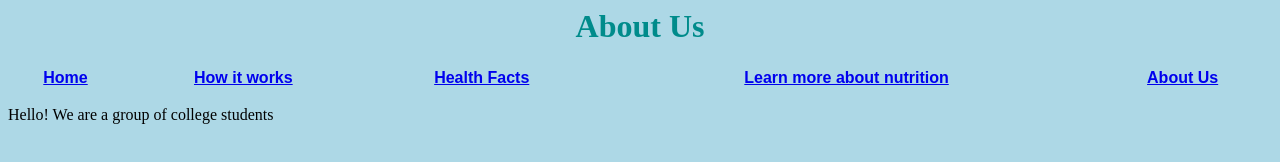
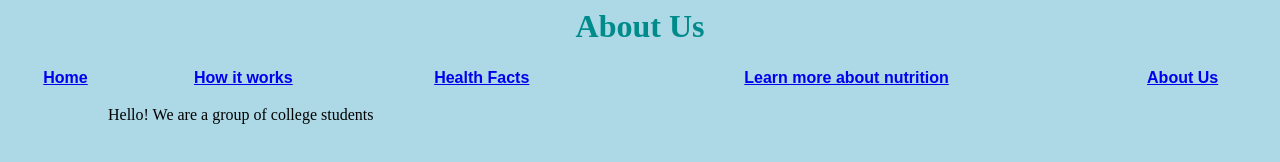
Before and after one commit to LynnnnnK/MedHacks2019, a plain HTML site: page aboutus.html in a window 1280 px wide. Drawn offline with Linux system fonts and the light colour scheme.

Commit message:
changing small things

```diff
--- a/main.css
+++ b/main.css
@@ -15,7 +15,7 @@ body {
   margin-left: 100px;
   margin-right: 100px;
 }
-.visit{
+.intro{
   margin-left: 100px;
   margin-right: 100px;
 }
```
